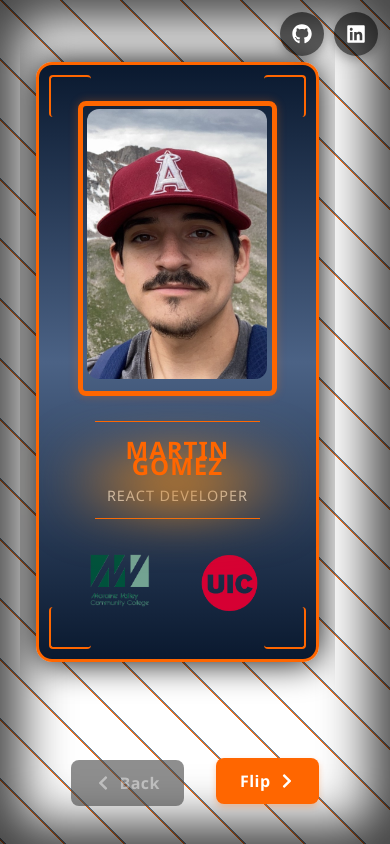
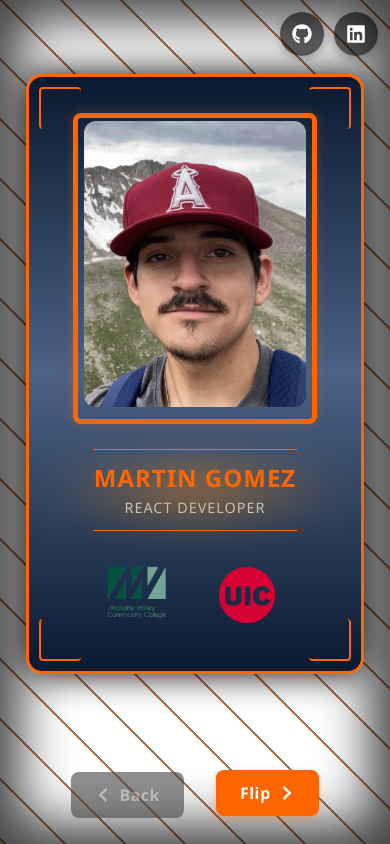
Before and after one commit to Mgomez1023/ProperPortfolio, a React (Vite) app: page / in a window 390 px wide. Built offline with nearby package versions, Linux system fonts and the light colour scheme.

Commit message:
more mobility

```diff
--- a/src/App.css
+++ b/src/App.css
@@ -74,7 +74,7 @@
   align-content: center;
   gap: 2rem;
   margin: auto auto;
-  margin-bottom: 1rem;
+  margin-bottom: 0.5rem;
 }
 
 /* Floating animation for buttons */
--- a/src/components/DevCard2.css
+++ b/src/components/DevCard2.css
@@ -3,9 +3,10 @@
   display: flex;
   flex-direction: column;
   position: relative;
-  width: 90%;
+  width: 100%;
   max-width: 500px;
   max-height: 800px;
+  padding-top: 0.5rem;
 }
 
 .card-inner {
```
